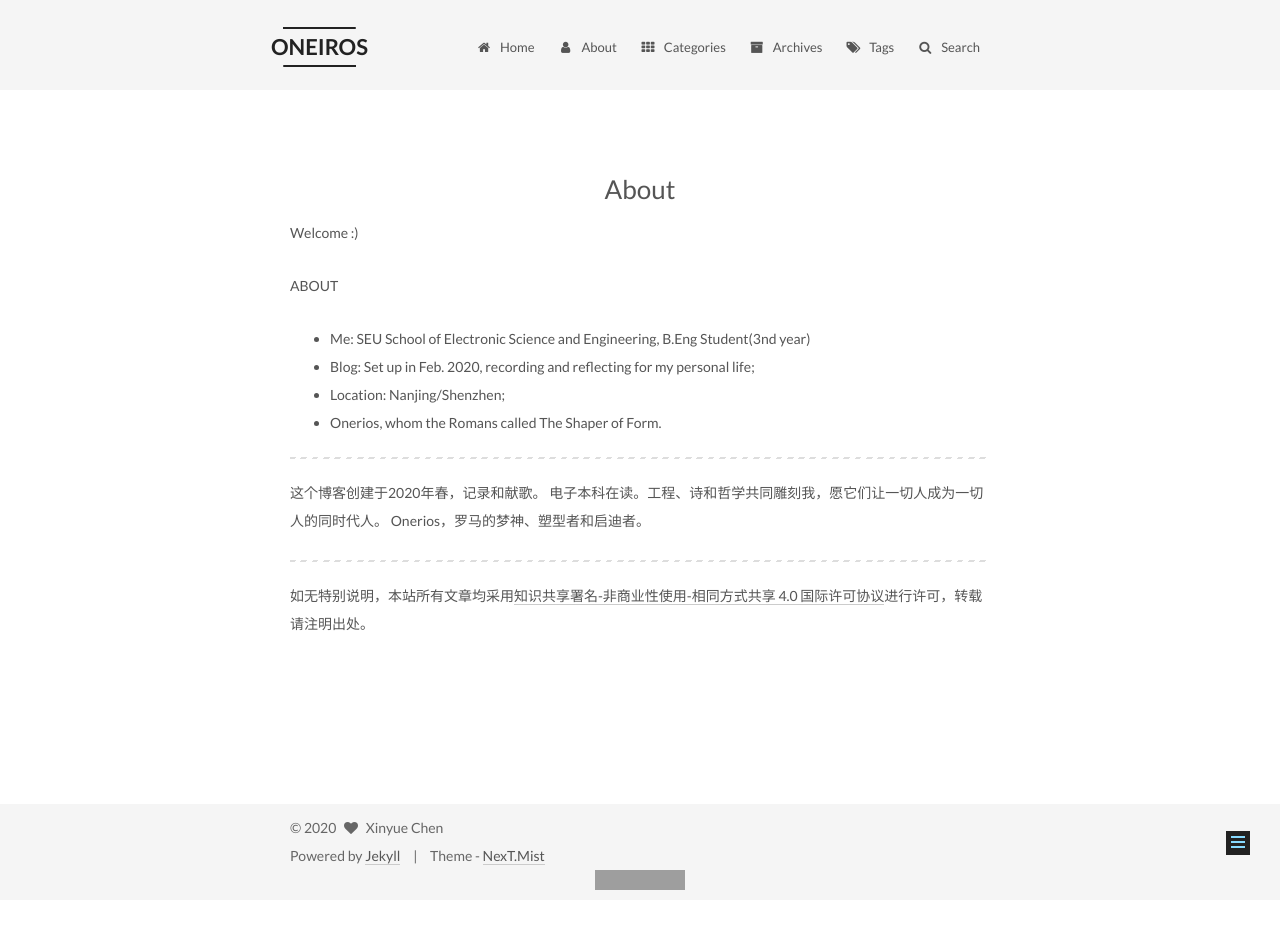
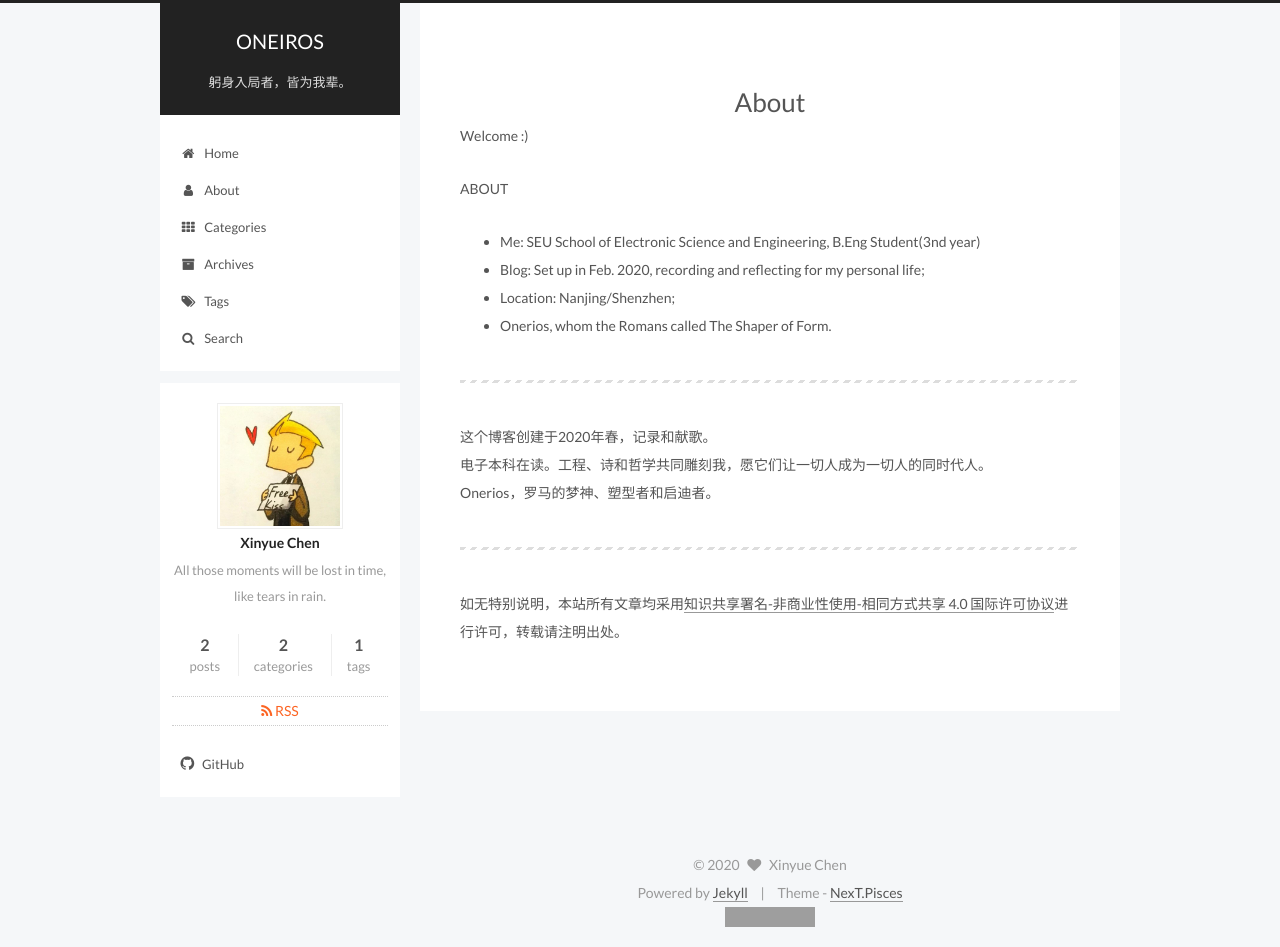
Before and after one commit to Springbone/Springbone.github.io, a Jekyll site: the page built from about/index.md, in a window 1280 px wide. Built offline with Jekyll 4.4.1, drawn with Linux system fonts in a browser that asks for light colours; before the commit the page ends 900 px from its top, so only the background shows below that; grey boxes are pictures that could not be loaded.

Commit message:
change scheme

```diff
--- a/_config.yml
+++ b/_config.yml
@@ -151,8 +151,8 @@ menu_icons:
 
 # Schemes
 #scheme: Muse
-scheme: Mist
-#scheme: Pisces
+#scheme: Mist
+scheme: Pisces
 
 
 # ---------------------------------------------------------------
--- a/about/index.md
+++ b/about/index.md
@@ -15,8 +15,8 @@ ABOUT
 
 ---
 
-这个博客创建于2020年春，记录和献歌。
-电子本科在读。工程、诗和哲学共同雕刻我，愿它们让一切人成为一切人的同时代人。
+这个博客创建于2020年春，记录和献歌。<br>
+电子本科在读。工程、诗和哲学共同雕刻我，愿它们让一切人成为一切人的同时代人。<br>
 Onerios，罗马的梦神、塑型者和启迪者。
 
 ---
```
